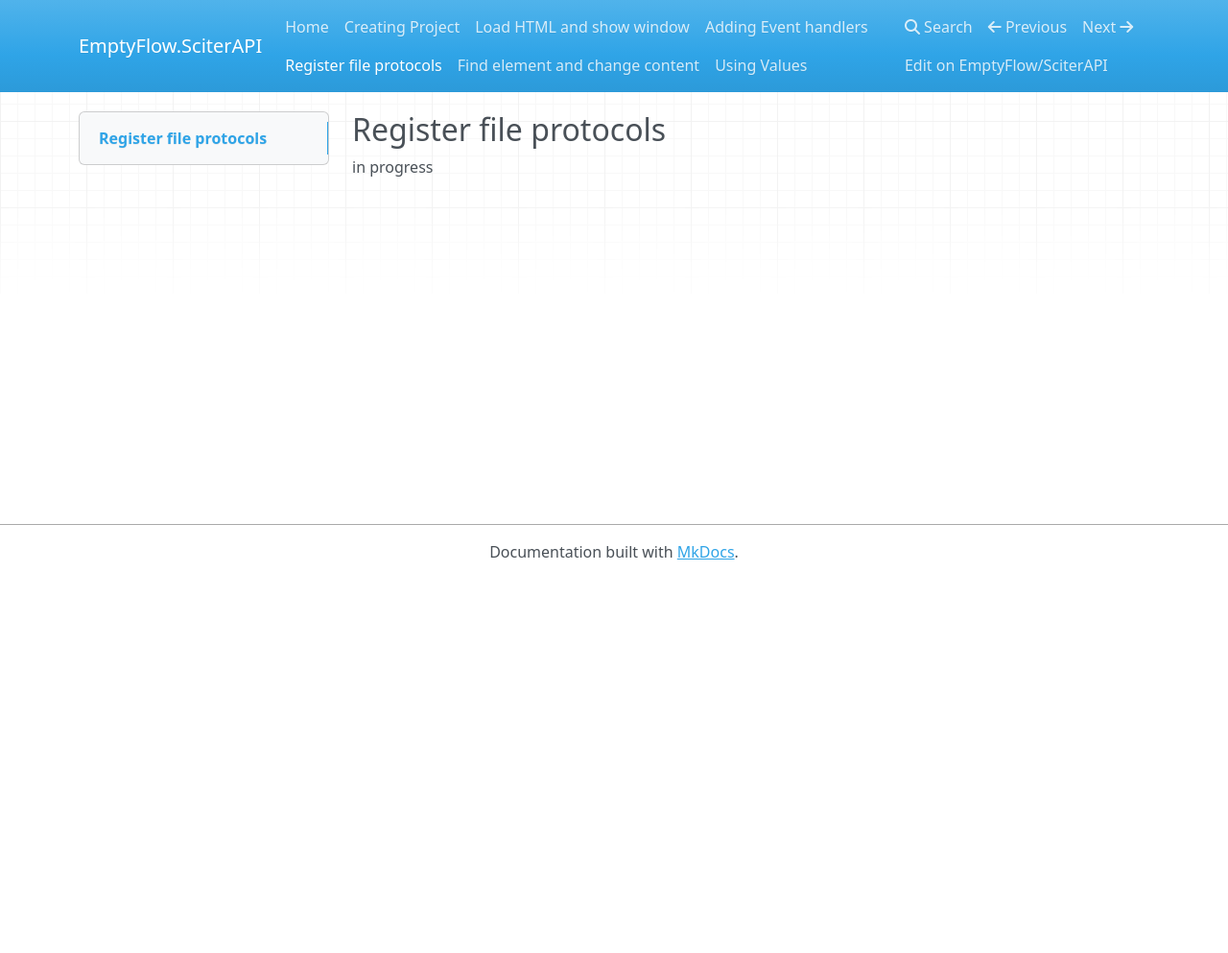
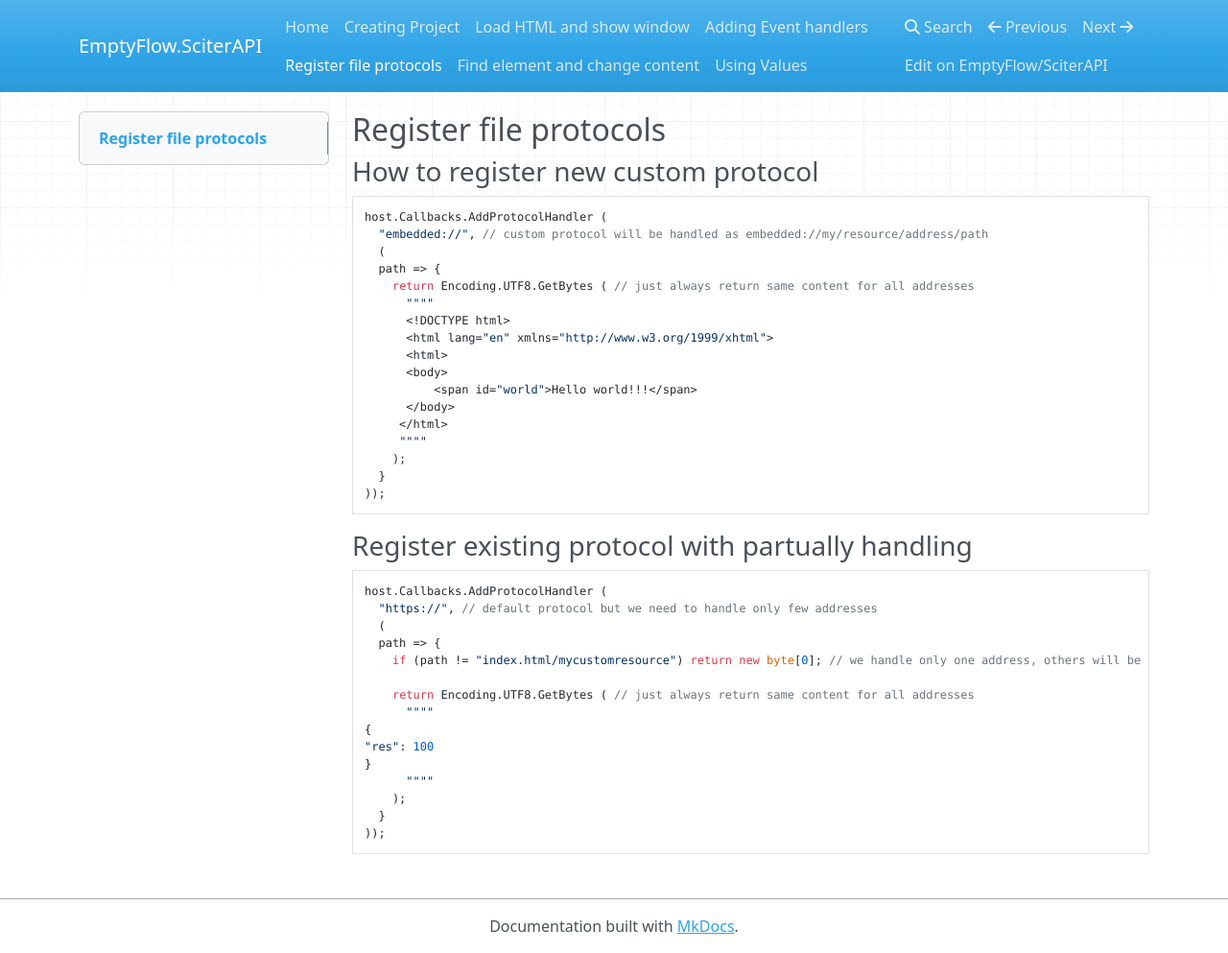
Before and after one commit to EmptyFlow/SciterAPIDocs, an MkDocs documentation site: the page built from docs/fileprotocols.md, in a window 1280 px wide and 993 px high. Shown: the whole window at 96% size. Built offline with MkDocs 1.6.1, drawn with Linux system fonts in a browser that asks for light colours; nearby versions of some CDN libraries.

Commit message:
+ Added file protocols page

````diff
--- a/docs/fileprotocols.md
+++ b/docs/fileprotocols.md
@@ -1,3 +1,43 @@
 ## Register file protocols
 
-in progress
+### How to register new custom protocol
+
+```csharp
+host.Callbacks.AddProtocolHandler (
+  "embedded://", // custom protocol will be handled as embedded://my/resource/address/path
+  (
+  path => {
+    return Encoding.UTF8.GetBytes ( // just always return same content for all addresses
+      """"
+      <!DOCTYPE html>
+      <html lang="en" xmlns="http://www.w3.org/1999/xhtml">
+      <html>
+      <body>
+          <span id="world">Hello world!!!</span>
+      </body>
+     </html>
+     """"
+    );
+  }
+));
+```
+
+### Register existing protocol with partually handling
+
+```csharp
+host.Callbacks.AddProtocolHandler (
+  "https://", // default protocol but we need to handle only few addresses
+  (
+  path => {
+    if (path != "index.html/mycustomresource") return new byte[0]; // we handle only one address, others will be handled as usual
+
+    return Encoding.UTF8.GetBytes ( // just always return same content for all addresses
+      """"
+{
+"res": 100
+}
+      """"
+    );
+  }
+));
+```
````
